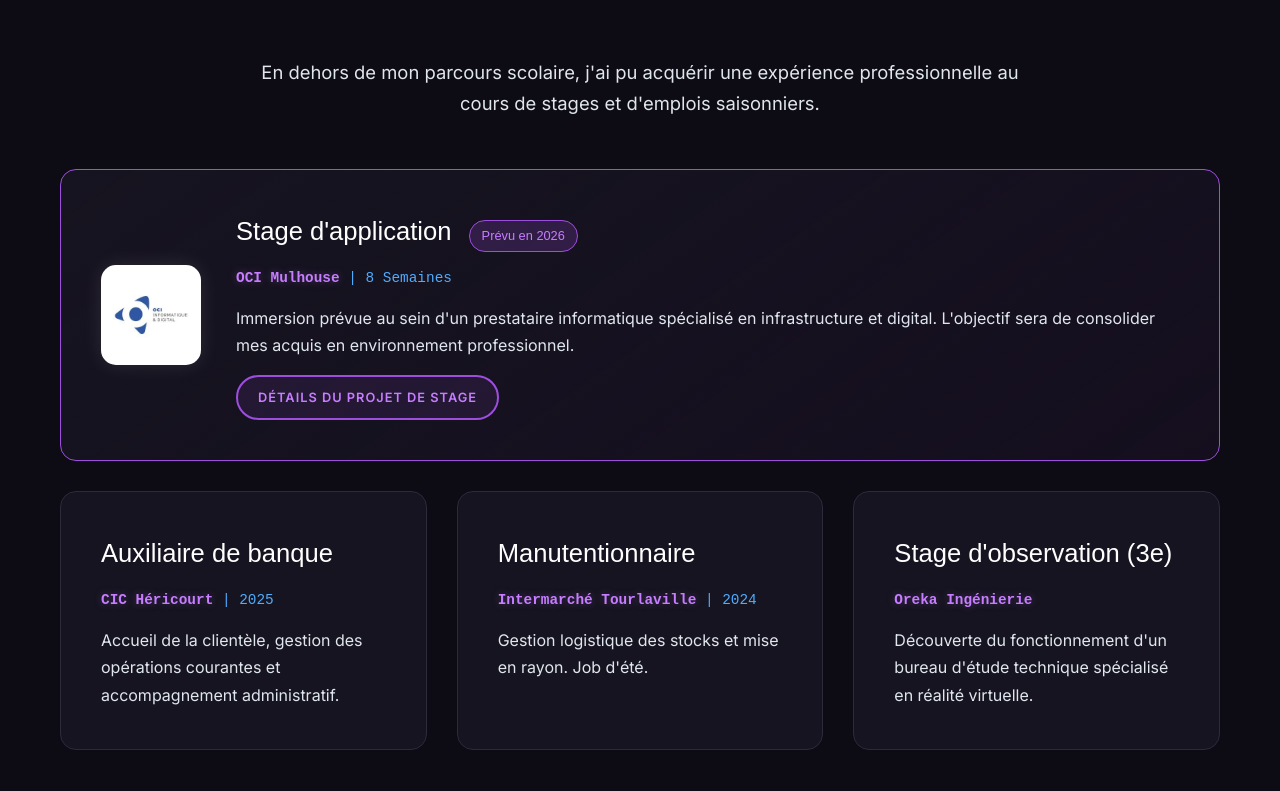
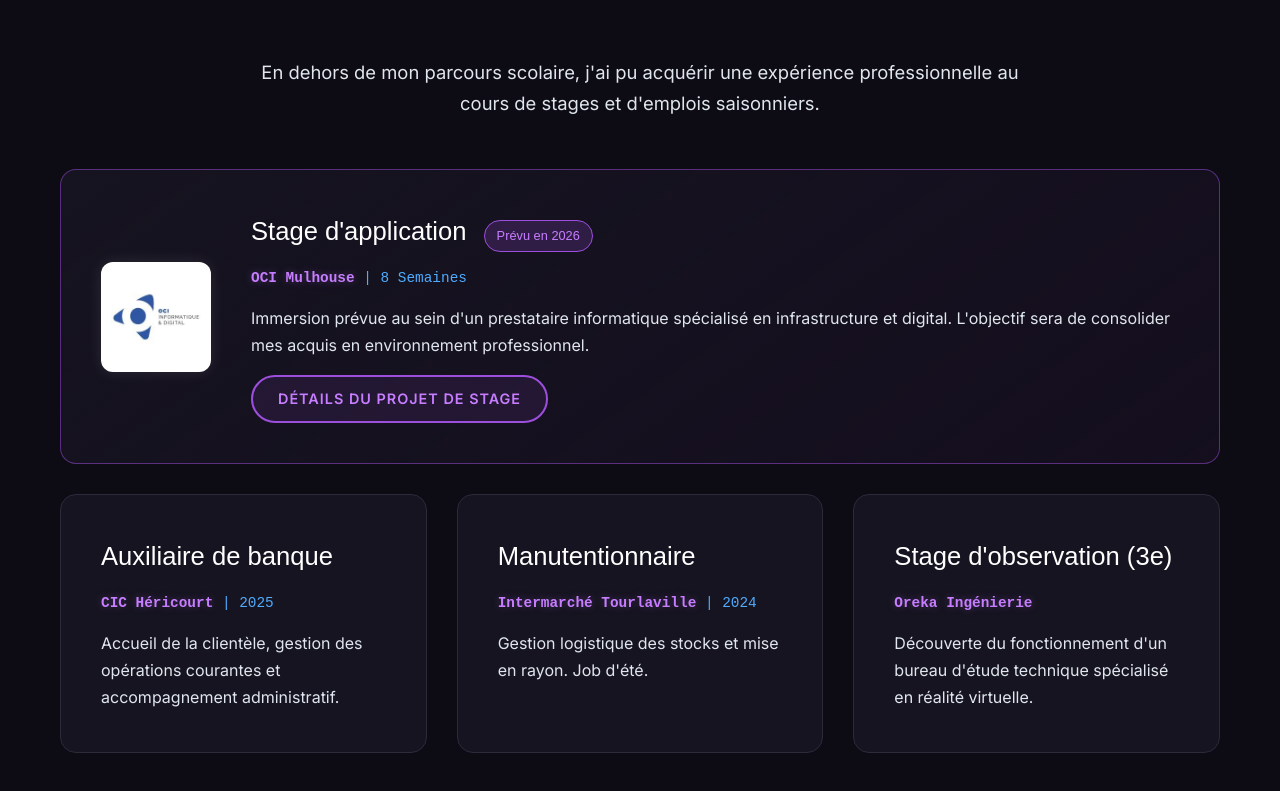
Before and after one commit to 1gn0/portfolio, a plain HTML site: page index.html in a window 1280 px wide. Shown: the part 3266-4057 px from the top of the page. Drawn offline with Linux system fonts and the light colour scheme; a web font is replaced by a local one.

```diff
--- a/index.html
+++ b/index.html
@@ -160,6 +160,7 @@
             background-color: var(--accent);
             color: #ffffff;
             box-shadow: 0 0 15px var(--accent-glow);
+            border-color: var(--accent-hover);
         }
 
         /* --- SECTION HERO --- */
@@ -262,33 +263,38 @@
         .content:hover { border-color: var(--accent-cyan); }
         .content .date { display: inline-block; padding: 6px 18px; background: rgba(79, 172, 254, 0.1); color: var(--accent-cyan); border-radius: 20px; font-family: var(--font-mono); font-size: 0.9rem; margin-bottom: 15px; }
 
-        /* --- SECTION EXPERIENCES --- */
+        /* --- SECTION EXPERIENCES MODIFIÉE --- */
         .experiences-intro { color: var(--text-main); text-align: center; max-width: 800px; margin: 0 auto 50px auto; font-size: 1.15rem; }
         .grid { display: grid; grid-template-columns: repeat(auto-fit, minmax(320px, 1fr)); gap: 30px; }
 
-        /* Style Stage Featured */
-        .card-featured { grid-column: 1 / -1; border: 1px solid var(--accent) !important; background: linear-gradient(145deg, var(--bg-card), rgba(157, 78, 221, 0.05)) !important; }
+        /* Style spécial pour la carte stage en haut */
+        .card-stage-featured { grid-column: 1 / -1; border-color: rgba(157, 78, 221, 0.5) !important; background: linear-gradient(145deg, var(--bg-card), rgba(157, 78, 221, 0.05)) !important; }
+        .stage-layout { display: flex; align-items: center; gap: 40px; }
+
+        /* Logo OCI Propre */
+        .logo-oci-badge {
+            background: white;
+            padding: 10px;
+            border-radius: 12px;
+            width: 110px;
+            height: 110px;
+            display: flex;
+            align-items: center;
+            justify-content: center;
+            flex-shrink: 0;
+            box-shadow: 0 0 15px rgba(255,255,255,0.1);
+        }
+        .logo-oci-badge img { max-width: 100%; height: auto; }
 
         .card { background-color: var(--bg-card); padding: 40px; border-radius: var(--radius-md); border: 1px solid var(--border-color); transition: all 0.4s ease; display: flex; flex-direction: column; }
         .card:hover { transform: translateY(-8px); box-shadow: 0 15px 40px rgba(0,0,0,0.4); }
-
-        .featured-header-layout { display: flex; gap: 35px; align-items: center; flex-wrap: wrap; }
-
-        .oci-logo-wrapper {
-            background: white; width: 100px; height: 100px; padding: 12px; border-radius: 15px; display: flex; align-items: center; justify-content: center; flex-shrink: 0; box-shadow: 0 0 20px rgba(255,255,255,0.1);
-        }
-        .oci-logo-wrapper img { max-width: 100%; height: auto; display: block; }
-
         .card h3 { color: #ffffff; font-size: 1.6rem; margin-bottom: 12px; }
         .company-date { color: var(--accent-cyan); font-family: var(--font-mono); font-size: 0.9rem; margin-bottom: 15px; }
         .badge { display: inline-block; background: rgba(157, 78, 221, 0.2); color: var(--accent-hover); padding: 4px 12px; border-radius: 20px; font-size: 0.8rem; border: 1px solid var(--accent); margin-left: 10px; }
-        .btn-card { min-width: 180px; padding: 10px 20px; font-size: 0.8rem; margin-top: 15px; align-self: flex-start; }
 
         /* --- COMPETENCES --- */
         .card.sys { --card-accent: #4facfe; } .card.net { --card-accent: #a18cd1; } .card.sec { --card-accent: #f5576c; } .card.dev { --card-accent: #00f2fe; } .card.tel { --card-accent: #f093fb; } .card.srv { --card-accent: #f6d365; }
-        .card h3 { transition: color 0.3s ease; }
         .card-summary { color: var(--text-main); font-size: 0.95rem; margin-bottom: 25px; padding-bottom: 20px; border-bottom: 1px solid var(--border-color); line-height: 1.5; }
-
         .skill-list { margin-top: auto; }
         .skill-list li { position: relative; padding-left: 25px; margin-bottom: 12px; color: var(--text-muted); font-size: 0.95rem; transition: color 0.3s ease; }
         .skill-list li::before { content: '>'; position: absolute; left: 0; color: var(--accent-cyan); font-weight: bold; }
@@ -316,11 +322,7 @@
             .timeline::before { left: 30px; }
             .timeline-item { width: 100%; padding-left: 70px; text-align: left !important; }
             .timeline-item::after { left: 20px !important; right: auto !important; }
-        }
-        @media (max-width: 768px) {
-            .nav-links { display: none; }
-            .hero-text h1 { font-size: 3rem; }
-            .featured-header-layout { flex-direction: column; align-items: flex-start; }
+            .stage-layout { flex-direction: column; text-align: center; }
         }
     </style>
 </head>
@@ -429,16 +431,16 @@
             <p class="experiences-intro">En dehors de mon parcours scolaire, j'ai pu acquérir une expérience professionnelle au cours de stages et d'emplois saisonniers.</p>
             <div class="grid">
 
-                <div class="card card-featured">
-                    <div class="featured-header-layout">
-                        <div class="oci-logo-wrapper">
+                <div class="card card-stage-featured">
+                    <div class="stage-layout">
+                        <div class="logo-oci-badge">
                             <img src="files/logo/oci.jpg" alt="Logo OCI Informatique">
                         </div>
-                        <div style="flex: 1;">
+                        <div style="flex:1;">
                             <h3>Stage d'application <span class="badge">Prévu en 2026</span></h3>
                             <p class="company-date"><strong>OCI Mulhouse</strong> | 8 Semaines</p>
                             <p>Immersion prévue au sein d'un prestataire informatique spécialisé en infrastructure et digital. L'objectif sera de consolider mes acquis en environnement professionnel.</p>
-                            <a href="stage-oci.html" class="btn btn-secondary btn-card">Détails du projet de stage</a>
+                            <a href="stage-oci.html" class="btn btn-secondary" style="min-width: auto; padding: 10px 25px; margin-top: 15px; font-size: 0.9rem;">Détails du projet de stage</a>
                         </div>
                     </div>
                 </div>
@@ -536,7 +538,7 @@
                     <div class="cv-icon-large">FR</div>
                     <h3>Version Française</h3>
                     <div class="cv-actions">
-                        <button class="btn btn-secondary" style="width: 100%;" onclick="openCvModal('files/CV-HENRYDELANGLE-Camille-FR.pdf')">Visualiser</button>
+                        <button class="btn btn-secondary" style="width:100%" onclick="openCvModal('files/CV-HENRYDELANGLE-Camille-FR.pdf')">Visualiser</button>
                         <a href="files/CV-HENRYDELANGLE-Camille-FR.pdf" class="btn" style="width: 100%; margin-top: 10px;" download>Télécharger</a>
                     </div>
                 </div>
@@ -544,7 +546,7 @@
                     <div class="cv-icon-large">EN</div>
                     <h3>English Version</h3>
                     <div class="cv-actions">
-                        <button class="btn btn-secondary" style="width: 100%;" onclick="openCvModal('files/CV-HENRYDELANGLE-Camille-EN.pdf')">View</button>
+                        <button class="btn btn-secondary" style="width:100%" onclick="openCvModal('files/CV-HENRYDELANGLE-Camille-EN.pdf')">View</button>
                         <a href="files/CV-HENRYDELANGLE-Camille-EN.pdf" class="btn" style="width: 100%; margin-top: 10px;" download>Download</a>
                     </div>
                 </div>
```
